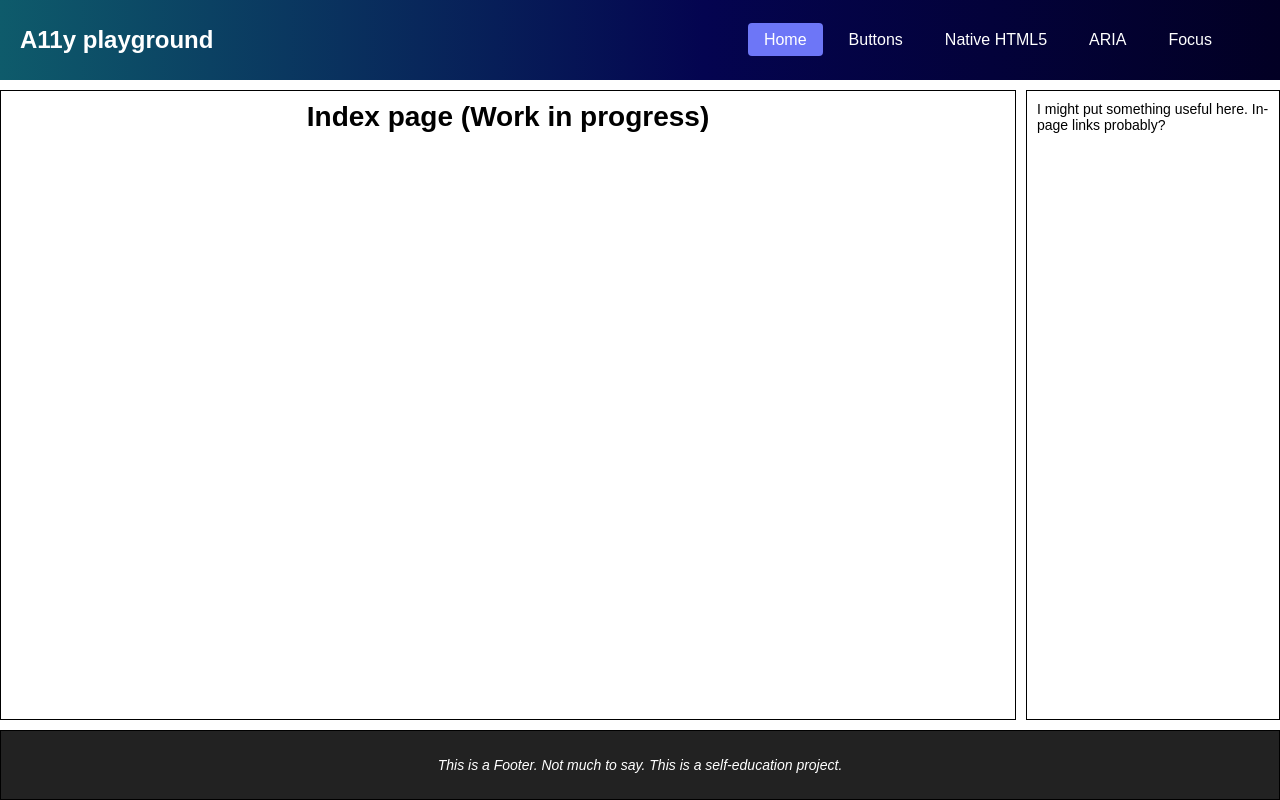
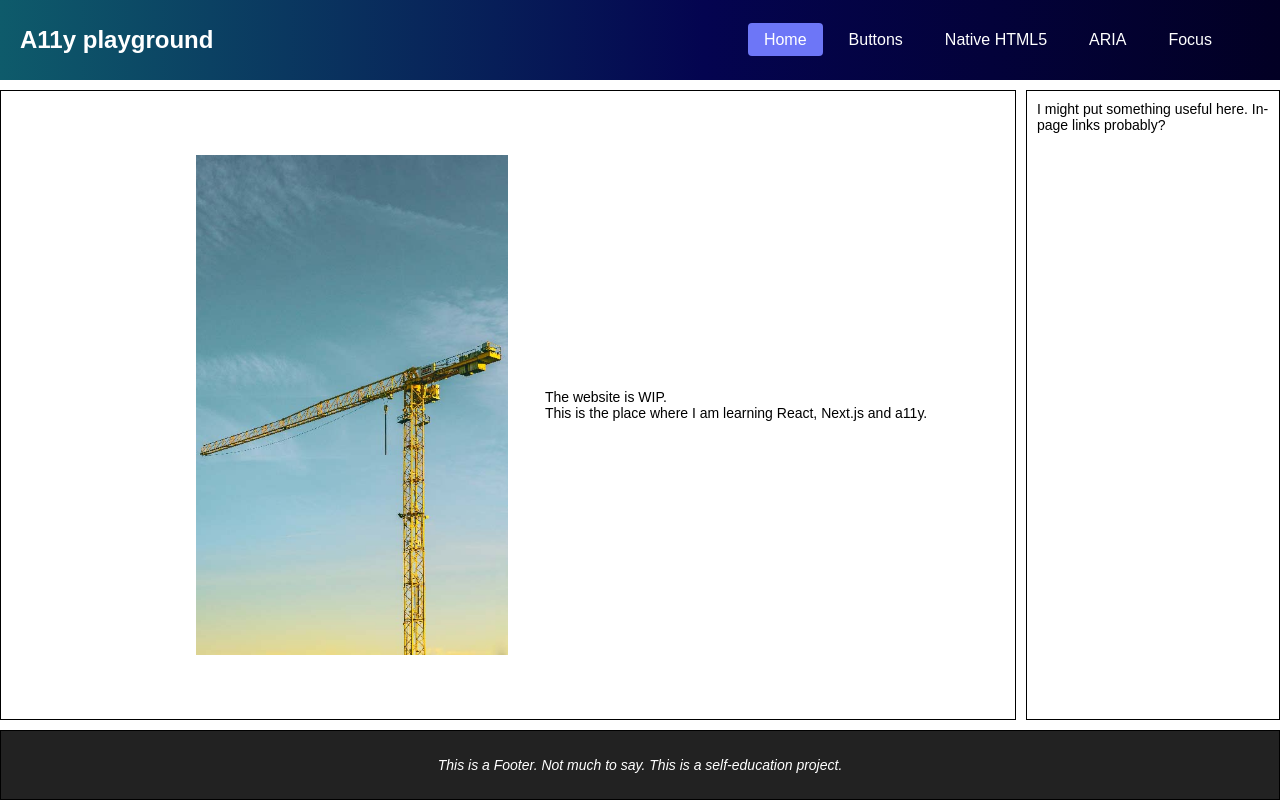
Before and after one commit to Frun4a/a11y-playground, a Next.js app: page / in a window 1280 px wide. Built offline with nearby package versions, Linux system fonts and the light colour scheme.

Commit message:
Update the index page.

```diff
--- a/pages/index.js
+++ b/pages/index.js
@@ -1,13 +1,27 @@
 import Head from 'next/head'
 import Link from 'next/link'
 import Layout from '../components/Layout'
+import styles from './index.module.css'
 
 export default function Home() {
   return (
     <Layout>
-
-      <h1 style={{ textAlign: "center" }}>Index page (Work in progress)</h1>
-
+      <div className={styles.top_container}>
+        <div className={styles.inner_container}>
+          <div className={styles.logoimage_container}>
+            <img
+              src="/in_progress.jpg"
+              alt="The image of a tower crane" />
+          </div>
+          <div className={styles.indexTextContainer}>
+            <div className={styles.indexText}>
+              The website is WIP.
+              <br />
+              This is the place where I am learning React, Next.js and a11y.
+            </div>
+          </div>
+        </div>
+      </div>
     </Layout>
   )
 }
--- /dev/null
+++ b/pages/index.module.css
@@ -0,0 +1,38 @@
+.top_container {
+  display: flex;
+  height: 100%;
+}
+
+.inner_container {
+  display: flex;
+  flex-direction: row;
+  align-self: center;
+  margin: 0 auto;
+  max-width: 1000px;
+  max-height: 500px;
+}
+
+.inner_container img {
+  max-width: 100%;
+  max-height: 100%;
+}
+
+.logoimage_container {
+  text-align: end;
+}
+
+.inner_container > div {
+  flex-basis: 100%;
+  flex-grow: 1;
+  flex-shrink: 1;
+}
+
+.indexTextContainer {
+  display: flex;
+}
+
+.indexText {
+  margin: 0 auto;
+  padding: 5px 15px;
+  align-self: center;
+}
```
Also changed, not shown: public/in_progress.jpg (added).
